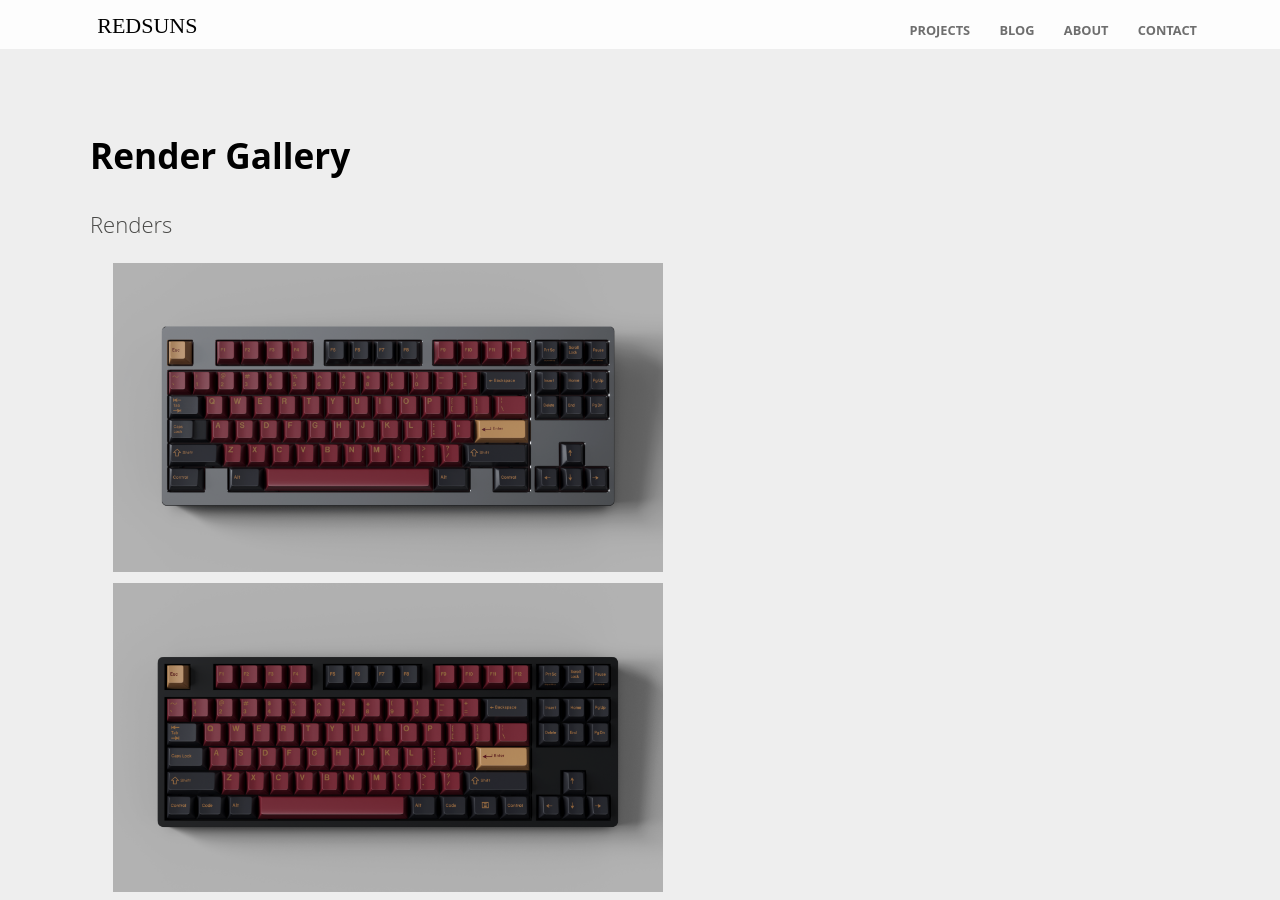
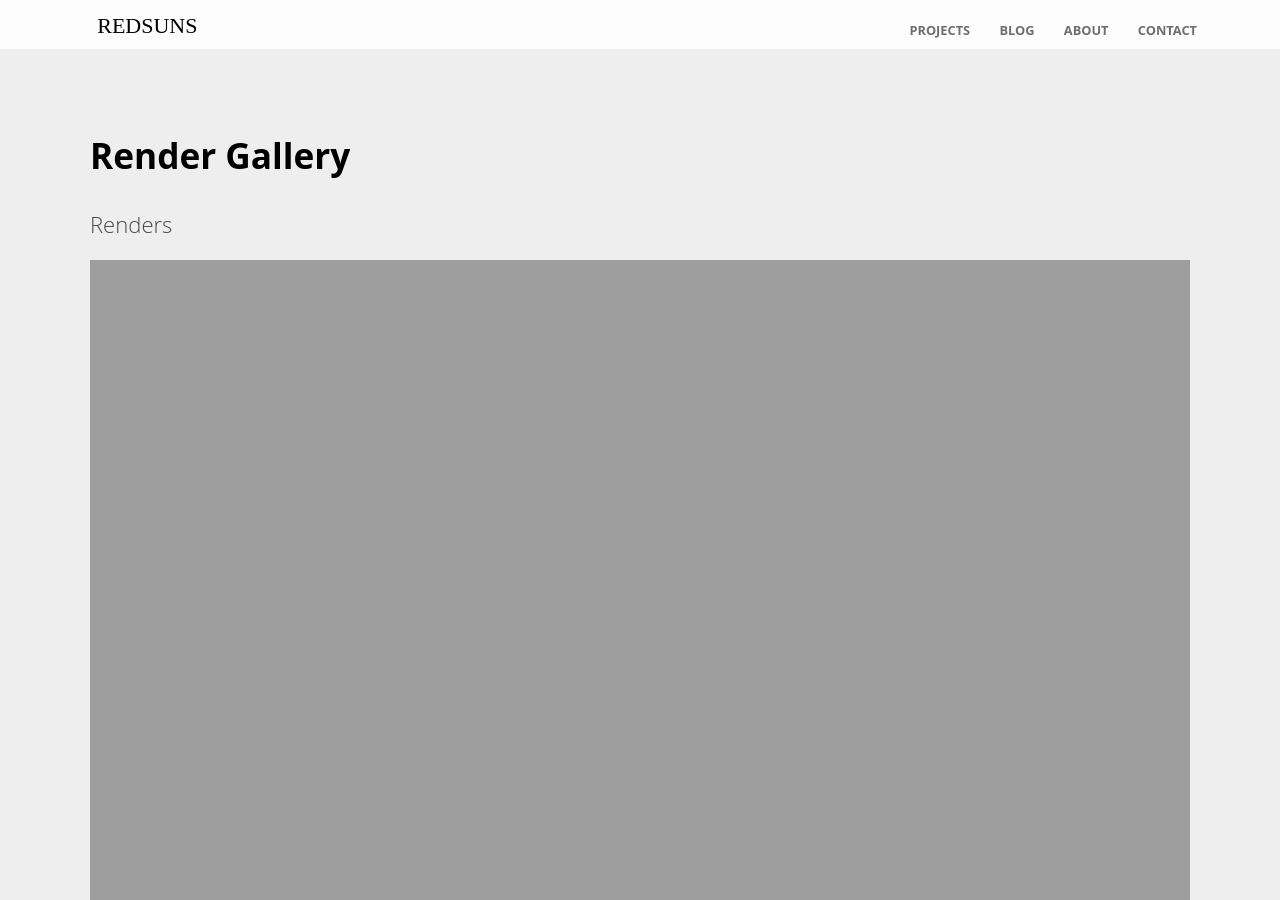
Before and after one commit to RedSunsRMK/redsunsrmk.github.io, a Jekyll site: the page built from index.html, in a window 1280 px wide and 900 px high, scrolled down 3875 px. Built offline with Jekyll 4.4.1, drawn with Linux system fonts in a browser that asks for light colours.

Commit message:
Update index.html

```diff
--- a/index.html
+++ b/index.html
@@ -123,7 +123,6 @@ support: [jquery, gallery]
 				<h2><strong>Render Gallery</strong></h2>
 				<p>Renders</p>
 				<div class="half-width gallery-preview {{ align }}">
-				{% include gallery-layout.html gallery=site.data.galleries.red-samurai %}
 				 <a href="{{ site.url }}{{ site.baseurl }}/images/{{ gallery.directory }}.html">
 				 <img alt="{{ gallery.title }}" src="{{ site.url }}{{ site.baseurl }}/images/{% if gallery.picture_path %}{{ gallery.picture_path }}{% else %}{{ gallery.directory }}{% endif %}/{{ gallery.preview.thumbnail }}" />
 				 </a>
```
